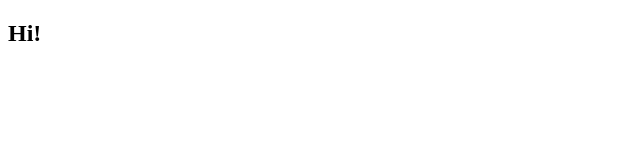
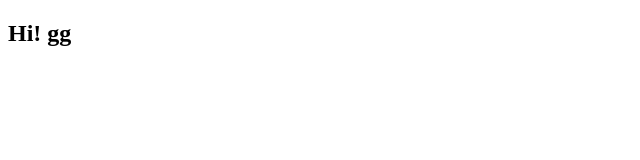
Before and after one commit to MishsNikitin/gitTry, a plain HTML site: page index.html in a window 1280 px wide. Shown: the full height of the page, 0-640 px from the left. Drawn offline with Linux system fonts and the light colour scheme.

Commit message:
new one!!!

```diff
--- a/index.html
+++ b/index.html
@@ -9,7 +9,7 @@
 </head>
 <body>
    <header class="header">
-            <h2 class="header__title">Hi!</h2>
+            <h2 class="header__title">Hi! gg</h2>
    </header>
 </body>
 </html>
```
